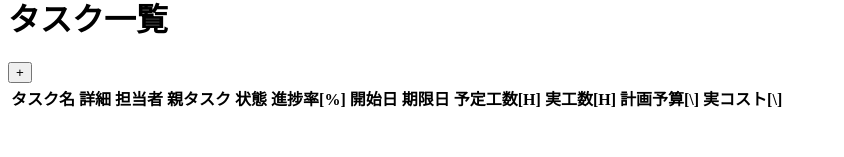
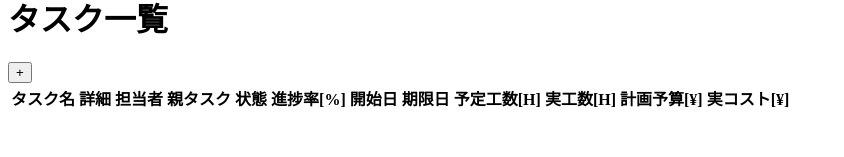
Before and after one commit to jparound30/rusty-project-mng, a SvelteKit app: page /tasks in a window 1280 px wide. Shown: the part 143-300 px from the top of the page, without its empty margins (0-844 px from the left). Built offline with nearby package versions, Linux system fonts and the light colour scheme.

Commit message:
yenが表示されるように

```diff
--- a/src/routes/(authed)/tasks/+page.svelte
+++ b/src/routes/(authed)/tasks/+page.svelte
@@ -23,8 +23,8 @@
         <th class="border-2 px-1 py-1 text-left">期限日</th>
         <th class="border-2 px-1 py-1 text-left">予定工数[H]</th>
         <th class="border-2 px-1 py-1 text-left">実工数[H]</th>
-        <th class="border-2 px-1 py-1 text-left">計画予算[\]</th>
-        <th class="border-2 px-1 py-1 text-left">実コスト[\]</th>
+        <th class="border-2 px-1 py-1 text-left">計画予算[&yen;]</th>
+        <th class="border-2 px-1 py-1 text-left">実コスト[&yen;]</th>
       </tr>
       </thead>
       <tbody>
```
